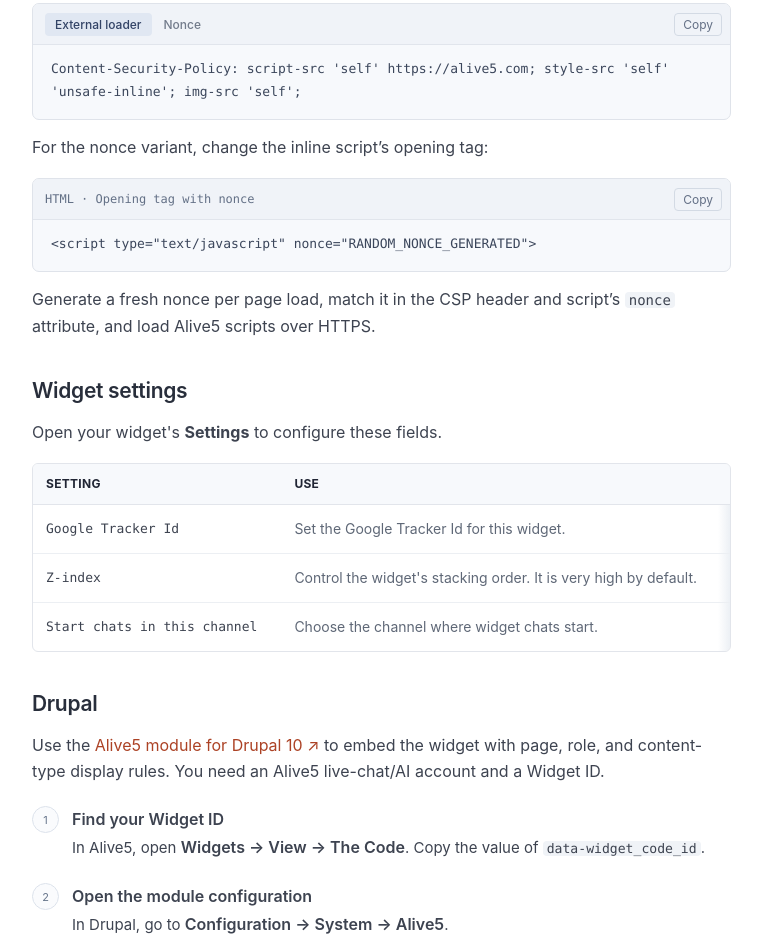
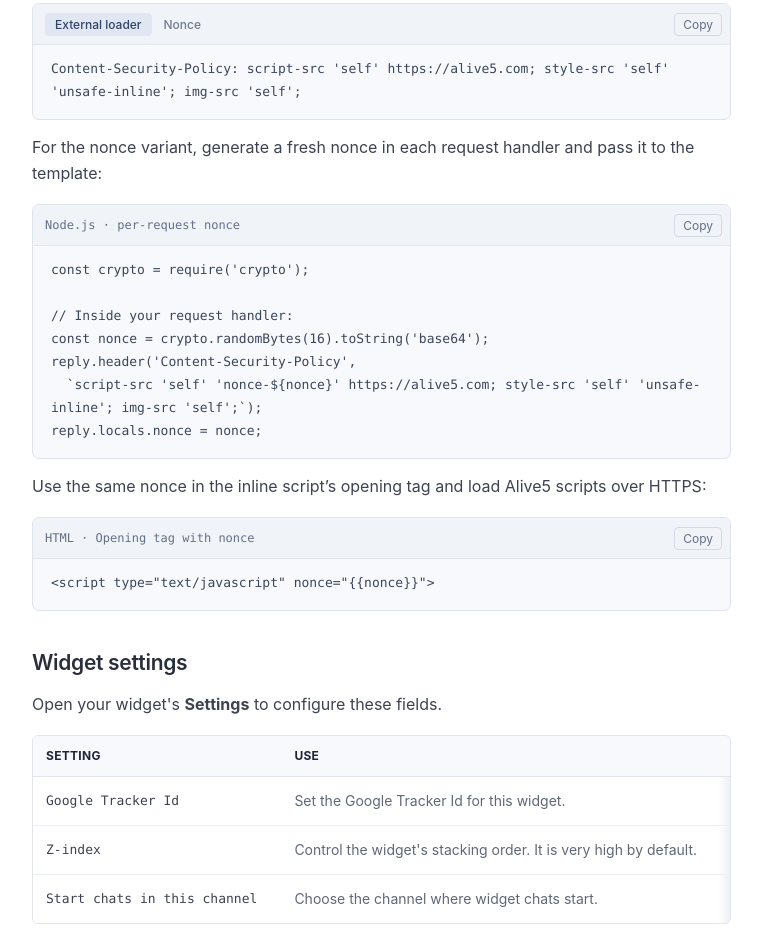
Before and after one commit to imraghavojha/alive5-docs, a plain HTML site: page integrations/widget.html in a window 1280 px wide. Shown: the part 1237-2171 px from the top of the page, without its empty margins (276-1038 px from the left). Drawn offline with Linux system fonts and the light colour scheme.

Commit message:
Show a per-request CSP nonce example for the chat widget

```diff
--- a/integrations/widget.html
+++ b/integrations/widget.html
@@ -72,15 +72,28 @@
           <pre>Content-Security-Policy: script-src 'self' https://alive5.com; style-src 'self' 'unsafe-inline'; img-src 'self';</pre>
           <pre hidden>Content-Security-Policy: script-src 'self' 'nonce-RANDOM_NONCE_GENERATED' https://alive5.com; style-src 'self' 'unsafe-inline'; img-src 'self';</pre>
         </div>
-        <p>For the nonce variant, change the inline script’s opening tag:</p>
+        <p>For the nonce variant, generate a fresh nonce in each request handler and pass it to the template:</p>
+        <div class="code">
+          <div class="code-head">
+            <span class="name">Node.js · per-request nonce</span>
+            <button class="copy" type="button">Copy</button>
+          </div>
+          <pre>const crypto = require('crypto');
+
+// Inside your request handler:
+const nonce = crypto.randomBytes(16).toString('base64');
+reply.header('Content-Security-Policy',
+  `script-src 'self' 'nonce-${nonce}' https://alive5.com; style-src 'self' 'unsafe-inline'; img-src 'self';`);
+reply.locals.nonce = nonce;</pre>
+        </div>
+        <p>Use the same nonce in the inline script’s opening tag and load Alive5 scripts over HTTPS:</p>
         <div class="code">
           <div class="code-head">
             <span class="name">HTML · Opening tag with nonce</span>
             <button class="copy" type="button">Copy</button>
           </div>
-          <pre>&lt;script type="text/javascript" nonce="RANDOM_NONCE_GENERATED"&gt;</pre>
+          <pre>&lt;script type="text/javascript" nonce="{{nonce}}"&gt;</pre>
         </div>
-        <p>Generate a fresh nonce per page load, match it in the CSP header and script’s <code>nonce</code> attribute, and load Alive5 scripts over HTTPS.</p>
 
         <h2 id="settings">Widget settings</h2>
         <p>Open your widget's <strong>Settings</strong> to configure these fields.</p>
```
